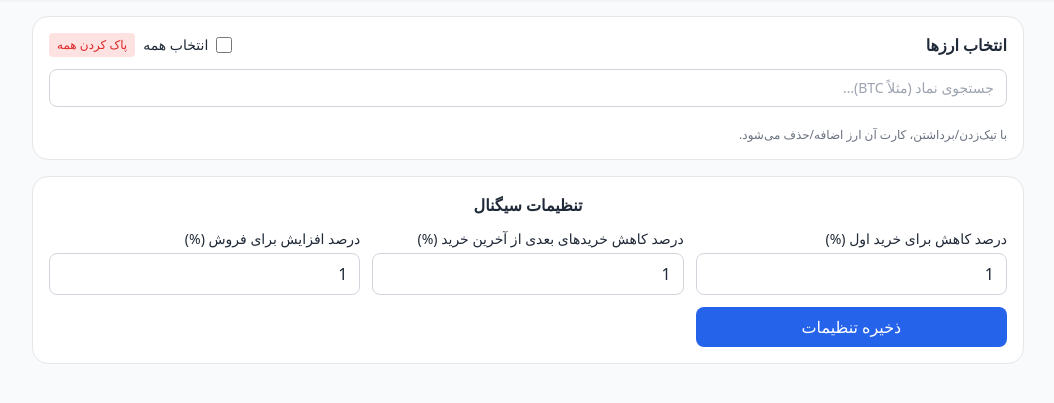
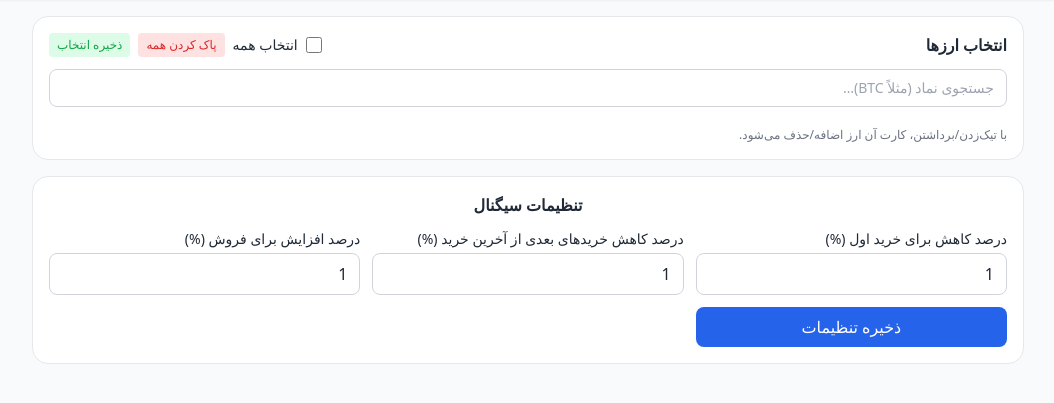
Before and after one commit to asman-trader/p-plus, a Flask app: page / in a window 1280 px wide. Shown: the part 60-463 px from the top of the page, without its empty margins (112-1166 px from the left). Run offline with Flask 3, Linux system fonts and the light colour scheme; some libraries are stand-ins or nearby versions.

Commit message:
Auto commit v1

```diff
--- a/static/js/main.js
+++ b/static/js/main.js
@@ -151,6 +151,23 @@ window.clearState = clearState;
 window.getState = () => state;
 window.saveState = saveState;
 window.loadState = loadState;
+
+// Save selection to file
+window.saveSelection = async function() {
+  try {
+    const coins = Object.keys(state.activeCoins);
+    await Api.savePrefs({ selected_coins: coins });
+    saveState();
+    console.log('Selection saved to file:', coins);
+    addNotification({ text: '✅ انتخاب‌ها در فایل ذخیره شد', type: 'info' });
+  } catch (e) {
+    console.error('Error saving selection:', e);
+    addNotification({ text: '❌ خطا در ذخیره انتخاب‌ها', type: 'error' });
+  }
+};
+
+// Add event listener for save button
+document.getElementById('save-selection')?.addEventListener('click', saveSelection);
 
 // تابع debug
 window.debugState = () => {
--- a/templates/index.html
+++ b/templates/index.html
@@ -14,6 +14,9 @@
           </label>
           <button id="clear-state" class="text-xs px-2 py-1 bg-red-100 dark:bg-red-900 text-red-600 dark:text-red-400 rounded hover:bg-red-200 dark:hover:bg-red-800 transition-colors">
             پاک کردن همه
+          </button>
+          <button id="save-selection" class="text-xs px-2 py-1 bg-green-100 dark:bg-green-900 text-green-600 dark:text-green-400 rounded hover:bg-green-200 dark:hover:bg-green-800 transition-colors">
+            ذخیره انتخاب
           </button>
         </div>
       </div>
```
